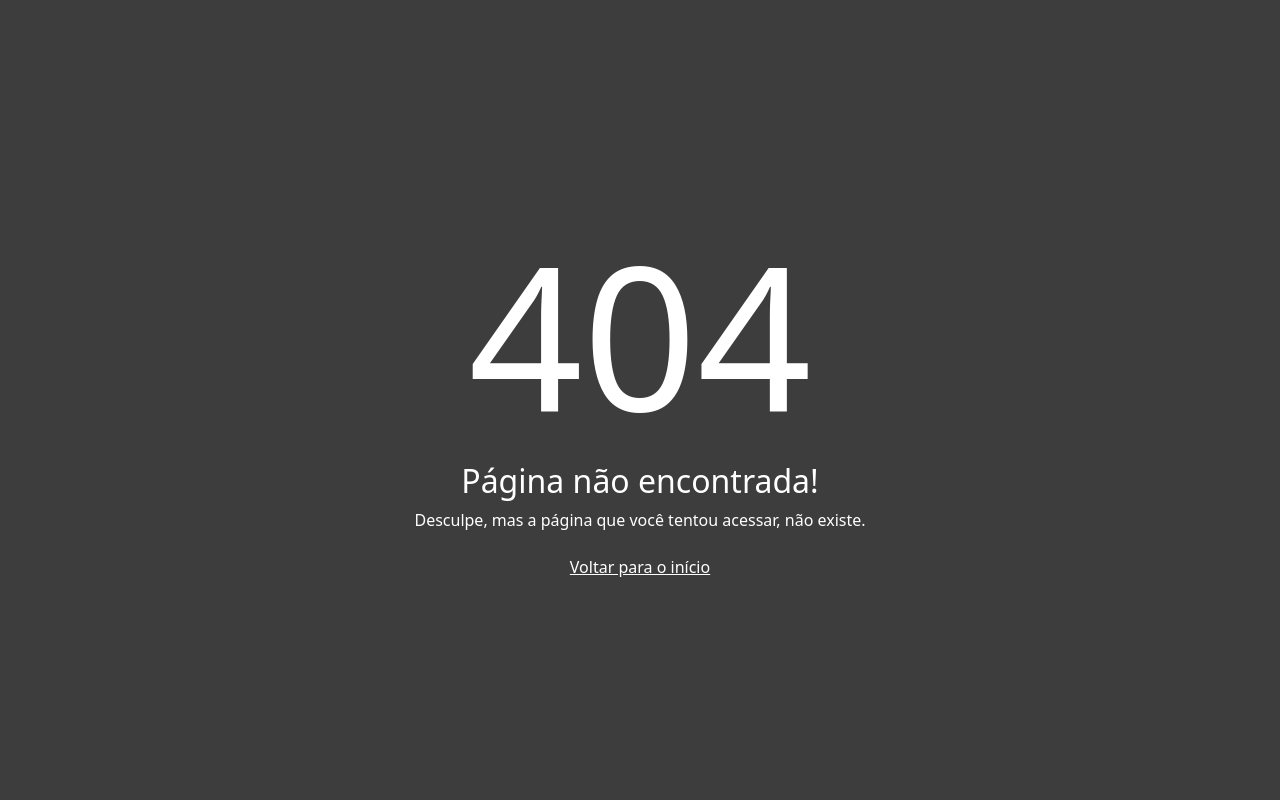
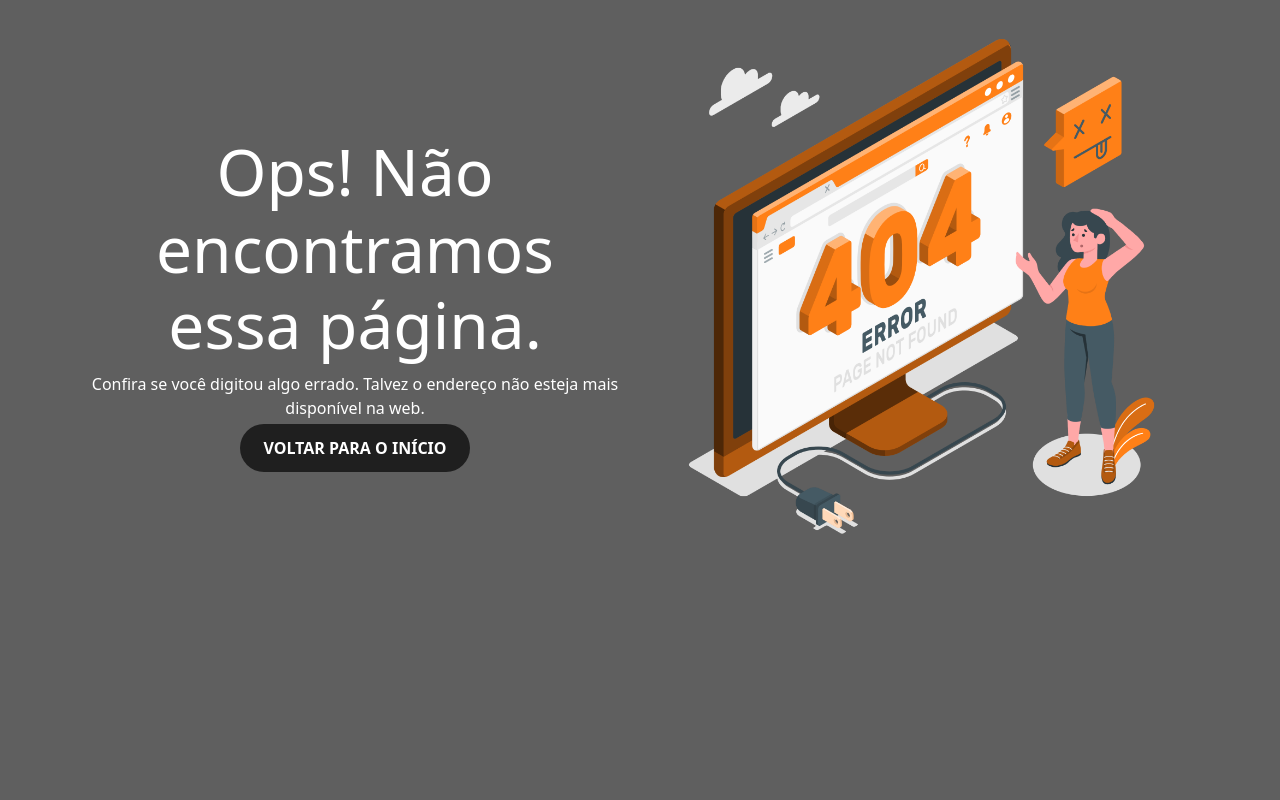
Before and after one commit to felipecruz159/NextCut-Etec, a PHP site: page /404.php in a window 1280 px wide. Run offline with PHP 8.4, Linux system fonts and the light colour scheme.

Commit message:
404-modified

```diff
--- a/404.php
+++ b/404.php
@@ -1,13 +1,20 @@
 <link rel="stylesheet" href="css/main.css">
-	<section class="page-404 section text-center">
-		<div class="container">
-			<div class="row">
-				<div class="col-md-12">
-					<h1>404</h1>
-					<h2>Página não encontrada!</h2>
-  					<p>Desculpe, mas a página que você tentou acessar, não existe.</p>
-					<a href="./?page=inicio" class="btn erro">Voltar para o início</a>
-				</div>
+
+	<div class="container mt-4">
+		<div class="row">
+			<div class="col-lg-6 col-md-12 mt-4 mb-4 align-self-center">
+				<section class="page-404 section text-center">
+					<div class="row">
+						<div class="col-12">
+							<h1>Ops! Não encontramos essa página.</h1>
+							<p>Confira se você digitou algo errado. Talvez o endereço não esteja mais disponível na web.</p>
+							<a href="./?page=inicio" class="btn-erro">Voltar para o início</a>
+						</div>
+					</div>
+				</section>
+			</div>
+			<div class="col-lg-6 col-md-12 ">
+				<img src="./imagens/Erro-404.png" class="img-fluid" alt="">
 			</div>
 		</div>
-	</section>
+	</div>
--- a/css/custom.css
+++ b/css/custom.css
@@ -177,11 +177,11 @@
 .page-404 {
   display: flex;
   align-items: center;
-  height: 100vh;
+
 }
 
 .page-404 h1 {
-  font-size: 200px;
+  font-size: 4em;
 }
 
 /*============================================================
@@ -616,21 +616,32 @@
 }
 
 .login-box{
-  padding-top: 22vh;
-  padding-bottom: 10vh;
+  padding-top: 14vh;
 }
+
 
 /* //LOGIN */
 
 /* 404 */
 
-.erro{
-  color: white !important;
-  text-decoration: underline !important;
+.btn-erro{
+  background-color: var(--dark-gray);
+  color: var(--white);
+  text-decoration: none;
+  text-transform: uppercase;
+  font-weight: bold;
+  width: 200px;
+  height: 60px;
+  padding: 10px 20px;
+  border-radius: 30px;
+  border: 3px solid transparent;
+  transition: .3s;
 }
 
-.erro:hover{
+.btn-erro:hover{
   color: var(--main-color) !important;
+  background-color: rgba(0, 0, 0, 0.7);
 }
 
+
 /* //404 */
--- a/css/global.css
+++ b/css/global.css
@@ -6,8 +6,8 @@
     --black:#000000;
   }
 
-  html, body{
-    background-color: #292929b0 !important;
+  body {
+    background-color: #181818b0 !important;
     }
 
     h1, h2, h3, h4, h5, h6, p, small{
--- a/css/responsive.css
+++ b/css/responsive.css
@@ -0,0 +1,5 @@
+@media (min-width: 991px) {
+    .login-box {
+     margin: 50px;
+   }
+ }
```
Also changed, not shown: imagens/Erro-404.png (added).
